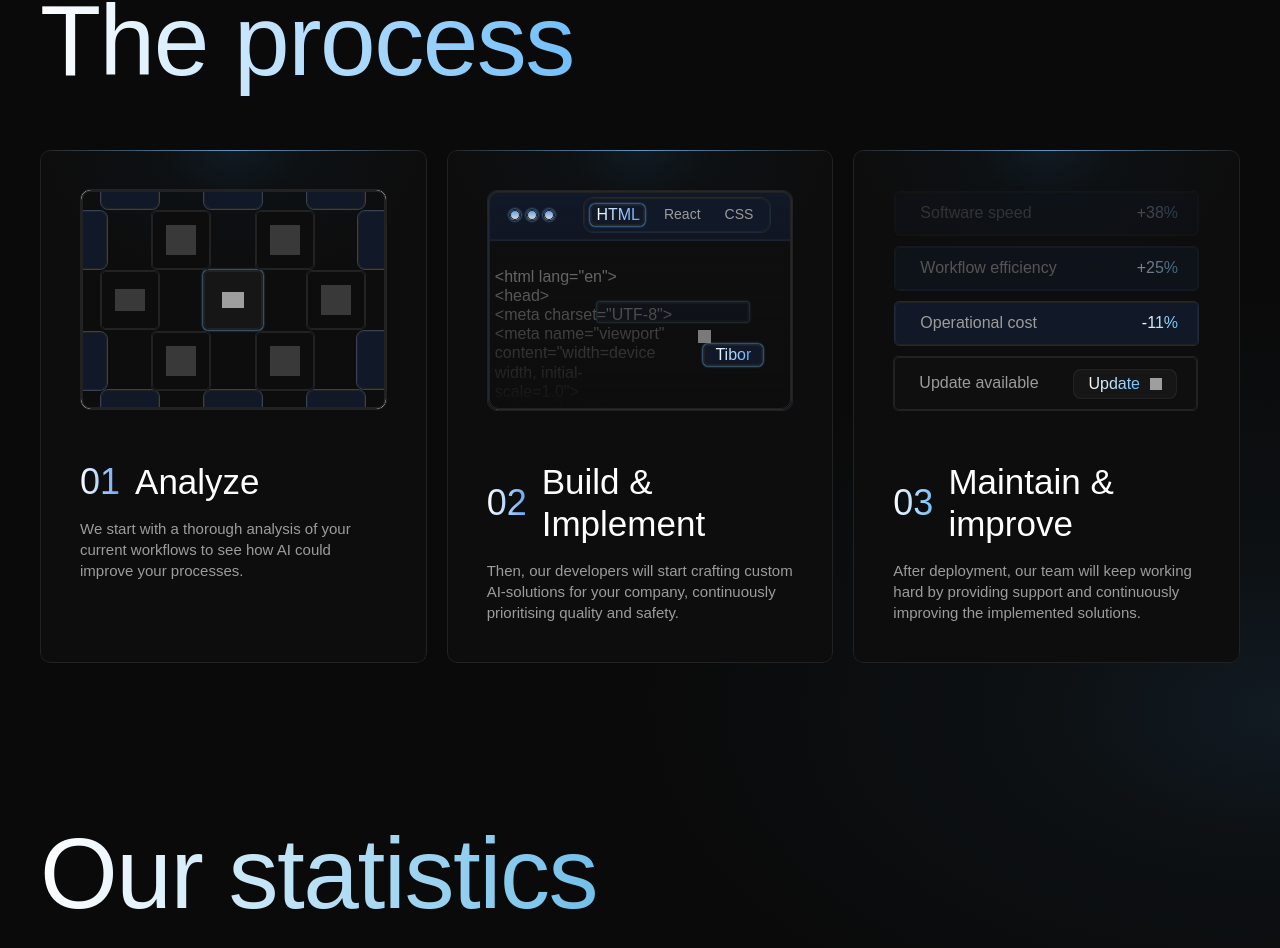
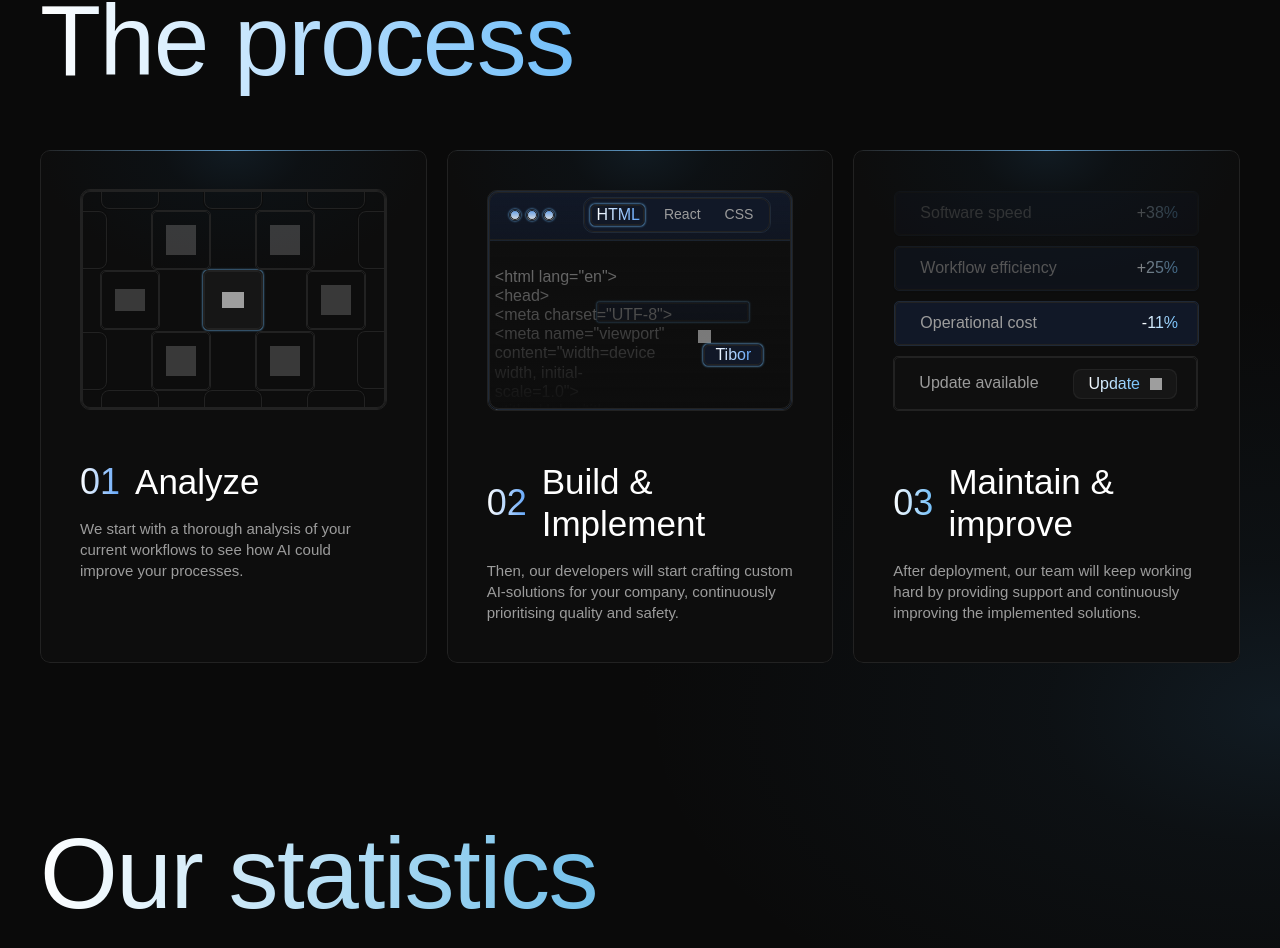
Before and after one commit to phoenix1004-dev/codeblaze, a React (Create React App) app: page / in a window 1280 px wide. Shown: the part 2764-3712 px from the top of the page. Built offline with nearby package versions, Linux system fonts and the light colour scheme; grey boxes are pictures that could not be loaded; a web font is replaced by a local one.

Commit message:
complete analyze

```diff
--- a/src/components/Animation/index.tsx
+++ b/src/components/Animation/index.tsx
@@ -20,6 +20,14 @@ type AnimationButtonProps = {
 
 type SliderProps = {
   dir: "right" | "left";
+  children: React.ReactNode;
+};
+
+type AnalyzeBoxProps = {
+  className?: string;
+  border?: string;
+  name?: string;
+  isActive: boolean;
   children: React.ReactNode;
 };
 
@@ -106,3 +114,41 @@ export const Slider: FC<SliderProps> = ({ dir, children }) => {
     </motion.div>
   );
 };
+
+export const AnalyzeBox: FC<AnalyzeBoxProps> = ({
+  className,
+  border,
+  name,
+  isActive,
+  children,
+}) => {
+  return (
+    <motion.div
+      className={`${className} border border-solid border-[rgba(34,34,34)] rounded-[5px]`}
+      data-border={border}
+      data-framer-name={name}
+      animate={{
+        boxShadow: isActive
+          ? "0 0 2px 0.5px rgba(112, 190, 250, 0.75)"
+          : "0 0 2px 0.5px rgba(112, 190, 250, 0)",
+      }}
+      transition={{ duration: 0.3 }}
+    >
+      {children}
+    </motion.div>
+  );
+};
+
+export const AnalyzeBlur = ({ isActive }: { isActive: boolean }) => {
+  return (
+    <motion.div
+      className="framer-1c27g3o border border-solid border-[#222222] rounded-lg"
+      data-border="true"
+      animate={{
+        background: isActive
+          ? "radial-gradient(50% 50% at 50% 50%, rgba(255, 255, 255, 0) 0%, rgba(13, 13, 13, 0.75) 100%)"
+          : "radial-gradient(50% 50% at 50% 50%, rgba(255, 255, 255, 0) 0%, rgb(13, 13, 13) 100%)",
+      }}
+    />
+  );
+};
--- a/src/containers/Home/Process.tsx
+++ b/src/containers/Home/Process.tsx
@@ -1,4 +1,9 @@
+import { useState } from "react";
+import { AnalyzeBlur, AnalyzeBox } from "../../components/Animation";
+
 const Process = () => {
+  const [isHoverAnalyze, setIsHoverAnalyze] = useState<boolean>(false);
+  console.log(isHoverAnalyze);
   return (
     <section
       className="framer-z0emgc"
@@ -41,6 +46,8 @@ const Process = () => {
                     className="framer-csNpt framer-1e0v1i2 framer-v-1e0v1i2 border border-solid border-[var(--token-dfd29766-9b54-40dd-9398-e62b74c1aefb,#222222)] rounded-[10px] !h-full !w-full"
                     data-border="true"
                     data-framer-name="Desktop 1440, Tablet 810"
+                    onMouseEnter={() => setIsHoverAnalyze(true)}
+                    onMouseLeave={() => setIsHoverAnalyze(false)}
                   >
                     <div
                       className="framer-z5xv38 border border-solid border-[var(--token-dfd29766-9b54-40dd-9398-e62b74c1aefb,#222222)] bg-[var(--token-c3b293ca-d1b8-41d0-a4df-58182d7e1499,#161616)] rounded-[5px] shadow-[0px_0px_2px_0.5px_var(--token-0a59846b-ae05-40ce-bc7b-1a139c4ffa01,rgba(112,190,250,0.75))]"
@@ -61,10 +68,11 @@ const Process = () => {
                         </div>
                       </div>
                     </div>
-                    <div
-                      className="framer-1kih6qv border border-solid border-[rgba(34,34,34)] bg-[rgb(13,13,13)] rounded-[5px] shadow-[0_0_2px_0.5px_rgba(112,190,250,0)]"
-                      data-border="true"
-                      data-framer-name="Airtable"
+                    <AnalyzeBox
+                      className="framer-1kih6qv"
+                      border="true"
+                      name="Airtable"
+                      isActive={isHoverAnalyze}
                     >
                       <div className="framer-1gj98y7 opacity-30 transform -translate-x-1/2 -translate-y-1/2">
                         <div
@@ -79,35 +87,36 @@ const Process = () => {
                           />
                         </div>
                       </div>
-                    </div>
+                    </AnalyzeBox>
                     <div
-                      className="framer-p8bhcj border border-solid border-t-1 border-b-1 border-l-1 border-r-1 border-gray-700 bg-gray-900 rounded-lg"
+                      className="framer-p8bhcj border border-solid border-t-1 border-b-1 border-l-1 border-r-1 border-[#0c0c0c] rounded-lg"
                       data-border="true"
                     ></div>
                     <div
-                      className="framer-q3rccd border border-solid border-t-1 border-b-1 border-l-1 border-r-1 border-gray-700 bg-gray-900 rounded-lg"
+                      className="framer-q3rccd border border-solid border-t-1 border-b-1 border-l-1 border-r-1 border-[#0c0c0c] rounded-lg"
                       data-border="true"
                     ></div>
                     <div
-                      className="framer-1ry28ob border border-solid border-t-1 border-b-1 border-l-1 border-r-1 border-gray-700 bg-gray-900 rounded-lg"
+                      className="framer-1ry28ob border border-solid border-t-1 border-b-1 border-l-1 border-r-1 border-[#0c0c0c] rounded-lg"
                       data-border="true"
                     ></div>
                     <div
-                      className="framer-1lapu67 border border-solid border-t-1 border-b-1 border-l-1 border-r-1 border-gray-700 bg-gray-900 rounded-lg"
+                      className="framer-1lapu67 border border-solid border-t-1 border-b-1 border-l-1 border-r-1 border-[#0c0c0c] rounded-lg"
                       data-border="true"
                     ></div>
                     <div
-                      className="framer-1t9zmoq border border-solid border-t-1 border-b-1 border-l-1 border-r-1 border-gray-700 bg-gray-900 rounded-lg"
+                      className="framer-1t9zmoq border border-solid border-t-1 border-b-1 border-l-1 border-r-1 border-[#0c0c0c] rounded-lg"
                       data-border="true"
                     ></div>
                     <div
-                      className="framer-maefqn border border-solid border-t-1 border-b-1 border-l-1 border-r-1 border-gray-700 bg-gray-900 rounded-lg"
+                      className="framer-maefqn border border-solid border-t-1 border-b-1 border-l-1 border-r-1 border-[#0c0c0c] rounded-lg"
                       data-border="true"
-                    ></div>
-                    <div
-                      className="framer-4769xr border border-solid border-[rgba(34,34,34)] bg-[rgb(13,13,13)] rounded-[5px] shadow-[0_0_2px_0.5px_rgba(112,190,250,0)]"
-                      data-border="true"
-                      data-framer-name="Gmail"
+                    />
+                    <AnalyzeBox
+                      className="framer-4769xr"
+                      border="true"
+                      name="Gmail"
+                      isActive={isHoverAnalyze}
                     >
                       <div className="framer-17wr7i4 opacity-30 transform -translate-x-1/2 -translate-y-1/2">
                         <div
@@ -128,11 +137,12 @@ const Process = () => {
                           />
                         </div>
                       </div>
-                    </div>
-                    <div
-                      className="framer-29sq0s border border-solid border-[rgba(34,34,34)] bg-[rgb(13,13,13)] rounded-[5px] shadow-[0_0_2px_0.5px_rgba(112,190,250,0)]"
-                      data-border="true"
-                      data-framer-name="Midjourney"
+                    </AnalyzeBox>
+                    <AnalyzeBox
+                      className="framer-29sq0s"
+                      border="true"
+                      name="Midjourney"
+                      isActive={isHoverAnalyze}
                     >
                       <div className="framer-s8o8fs opacity-30 transform -translate-x-1/2 -translate-y-1/2">
                         <div
@@ -154,19 +164,20 @@ const Process = () => {
                           />
                         </div>
                       </div>
-                    </div>
+                    </AnalyzeBox>
                     <div
-                      className="framer-3ks1rw border border-solid border-t-1 border-b-1 border-l-1 border-r-1 border-gray-700 bg-gray-900 rounded-lg"
+                      className="framer-3ks1rw border border-solid border-t-1 border-b-1 border-l-1 border-r-1 border-[#0c0c0c] rounded-lg"
                       data-border="true"
                     ></div>
                     <div
-                      className="framer-1ht6jap border border-solid border-t-1 border-b-1 border-l-1 border-r-1 border-gray-700 bg-gray-900 rounded-lg"
+                      className="framer-1ht6jap border border-solid border-t-1 border-b-1 border-l-1 border-r-1 border-[#0c0c0c] rounded-lg"
                       data-border="true"
                     ></div>
-                    <div
-                      className="framer-w1sqf6 border border-solid border-[rgba(34,34,34)] bg-[rgb(13,13,13)] rounded-[5px] shadow-[0_0_2px_0.5px_rgba(112,190,250,0)]"
-                      data-border="true"
-                      data-framer-name="Zapier"
+                    <AnalyzeBox
+                      className="framer-w1sqf6"
+                      border="true"
+                      name="Zapier"
+                      isActive={isHoverAnalyze}
                     >
                       <div className="framer-4e9j0j opacity-30 transform -translate-x-1/2 -translate-y-1/2">
                         <div
@@ -188,19 +199,20 @@ const Process = () => {
                           />
                         </div>
                       </div>
-                    </div>
+                    </AnalyzeBox>
                     <div
-                      className="framer-c09535 border border-solid border-t-1 border-b-1 border-l-1 border-r-1 border-gray-700 bg-gray-900 rounded-lg"
+                      className="framer-c09535 border border-solid border-t-1 border-b-1 border-l-1 border-r-1 border-[#0c0c0c] rounded-lg"
                       data-border="true"
                     ></div>
                     <div
-                      className="framer-l1mp7u border border-solid border-t-1 border-b-1 border-l-1 border-r-1 border-gray-700 bg-gray-900 rounded-lg"
+                      className="framer-l1mp7u border border-solid border-t-1 border-b-1 border-l-1 border-r-1 border-[#0c0c0c] rounded-lg"
                       data-border="true"
                     ></div>
-                    <div
-                      className="framer-12nxdd7 border border-solid border-[rgba(34,34,34)] bg-[rgb(13,13,13)] rounded-[5px] shadow-[0_0_2px_0.5px_rgba(112,190,250,0)]"
-                      data-border="true"
-                      data-framer-name="OpenAI"
+                    <AnalyzeBox
+                      className="framer-12nxdd7"
+                      border="true"
+                      name="OpenAI"
+                      isActive={isHoverAnalyze}
                     >
                       <div className="framer-1ch0wak opacity-30 transform -translate-x-1/2 -translate-y-1/2">
                         <div
@@ -215,11 +227,12 @@ const Process = () => {
                           />
                         </div>
                       </div>
-                    </div>
-                    <div
-                      className="framer-1xwgw7y border border-solid border-[rgba(34,34,34)] bg-[rgb(13,13,13)] rounded-[5px] shadow-[0_0_2px_0.5px_rgba(112,190,250,0)]"
-                      data-border="true"
-                      data-framer-name="Notion"
+                    </AnalyzeBox>
+                    <AnalyzeBox
+                      className="framer-1xwgw7y"
+                      border="true"
+                      name="Notion"
+                      isActive={isHoverAnalyze}
                     >
                       <div className="framer-16door1 opacity-30 transform -translate-x-1/2 -translate-y-1/2">
                         <div
@@ -234,11 +247,8 @@ const Process = () => {
                           />
                         </div>
                       </div>
-                    </div>
-                    <div
-                      className="framer-1c27g3o border border-solid border-t-1 border-b-1 border-l-1 border-r-1 bg-gradient-radial from-transparent to-gray-900 rounded-lg"
-                      data-border="true"
-                    ></div>
+                    </AnalyzeBox>
+                    <AnalyzeBlur isActive={isHoverAnalyze} />
                   </div>
                 </div>
               </div>
--- a/tailwind.config.js
+++ b/tailwind.config.js
@@ -6,6 +6,14 @@ module.exports = {
       fontFamily: {
         switzer: ["Switzer", "Switzer Placeholder", "sans-serif"],
       },
+      colors: {
+        primary: "rgb(112, 190, 250)",
+        "opacity-primary": "rgba(112, 190, 250, 0.75)",
+      },
+      boxShadow: {
+        primary: "0, 0, 2px 0.5px rgba(112, 190, 250, 0)",
+        "hover-primary": "0, 0, 2px 0.5px rgba(112, 190, 250, 0.75)",
+      },
     },
   },
   plugins: [],
```
